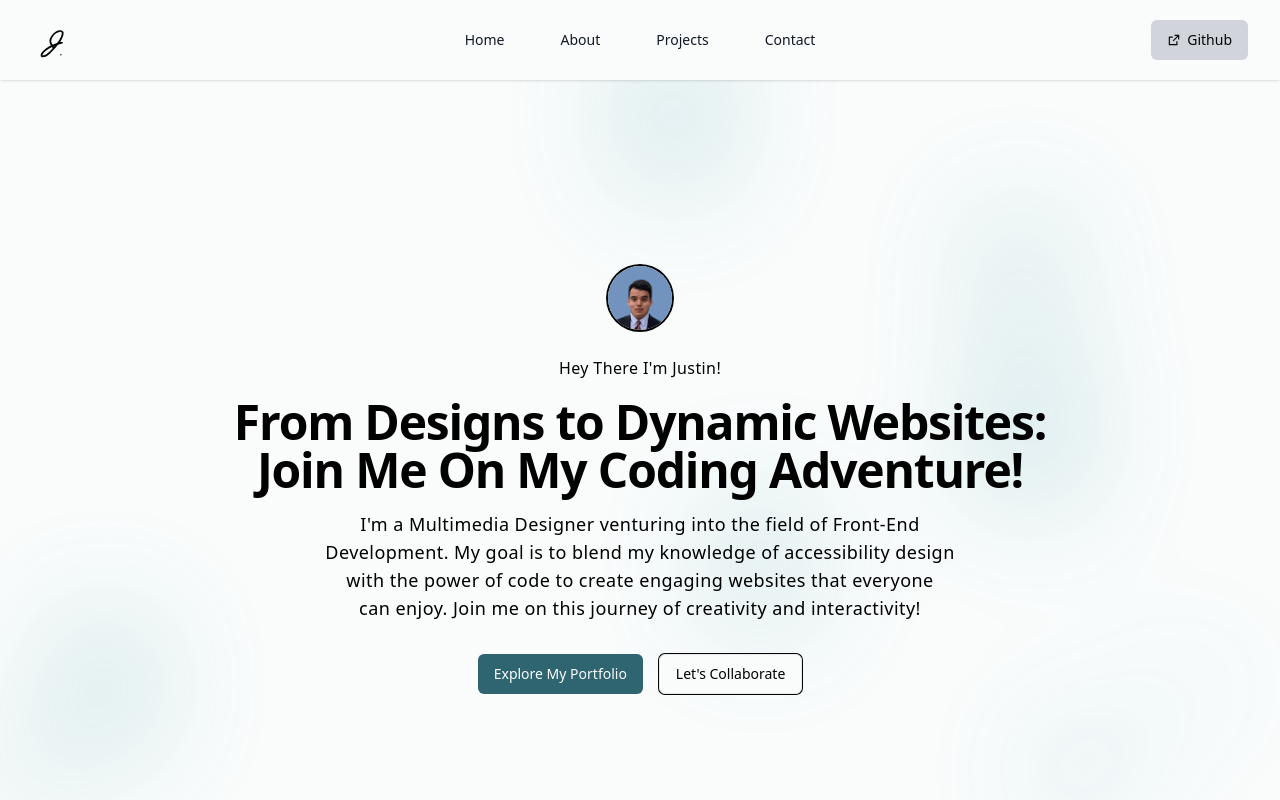
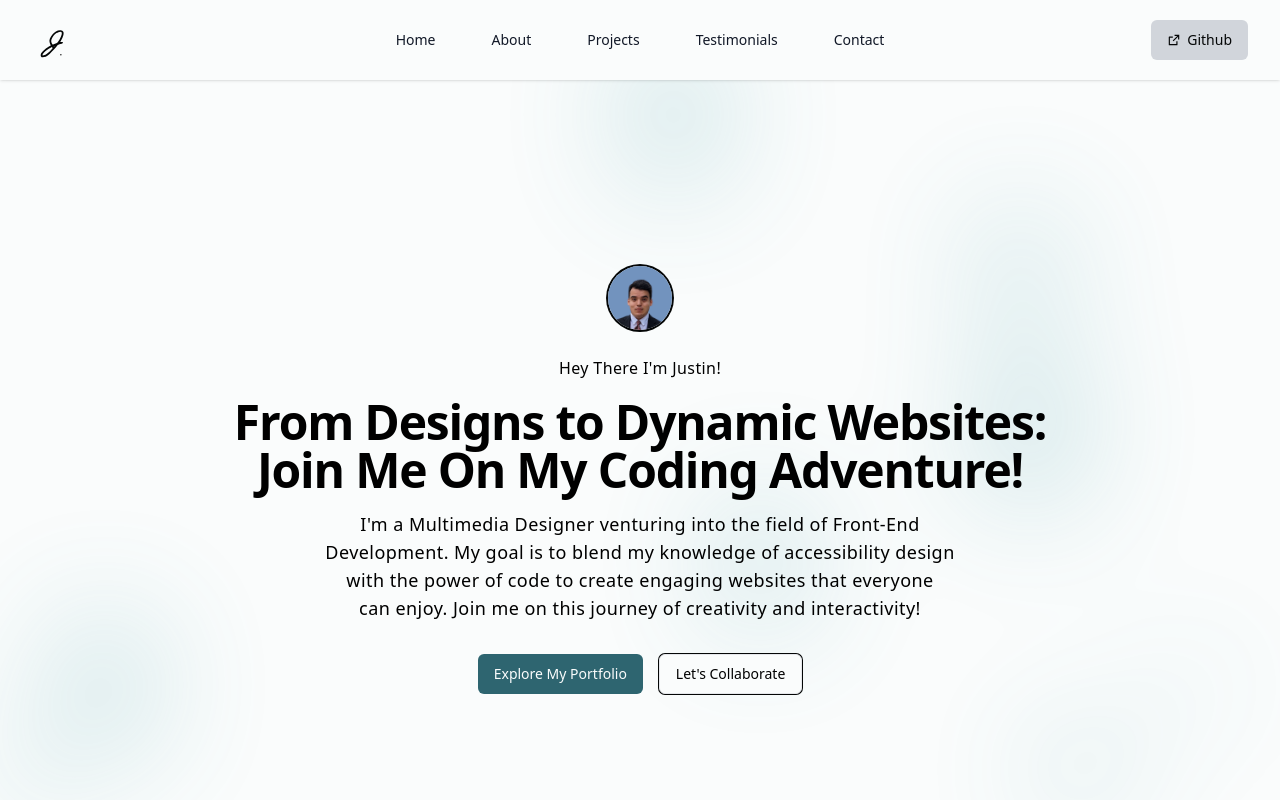
Before and after one commit to Justin-Bento/portfolio, a Next.js app: page / in a window 1280 px wide. Shown: the top 800 px of the page. Built offline with nearby package versions, Linux system fonts and the light colour scheme; no server answers.

Commit message:
added new link for testimonial page

```diff
--- a/components/Header.tsx
+++ b/components/Header.tsx
@@ -69,6 +69,15 @@ export default function Header() {
                 Projects
               </Button>
             </Link>
+            <Link href="/testimonials">
+              <Button
+                variant="link"
+                aria-label="navigation-link-projects"
+                className="w-full"
+              >
+                Testimonials
+              </Button>
+            </Link>
             <Link href="/contact">
               <Button
                 variant="link"
```
